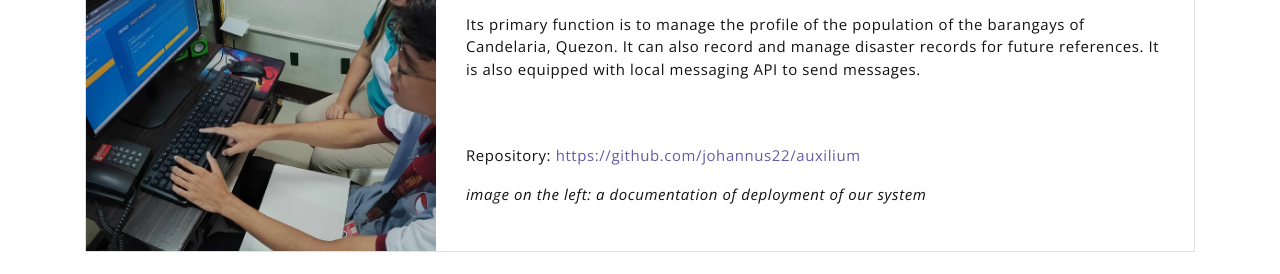
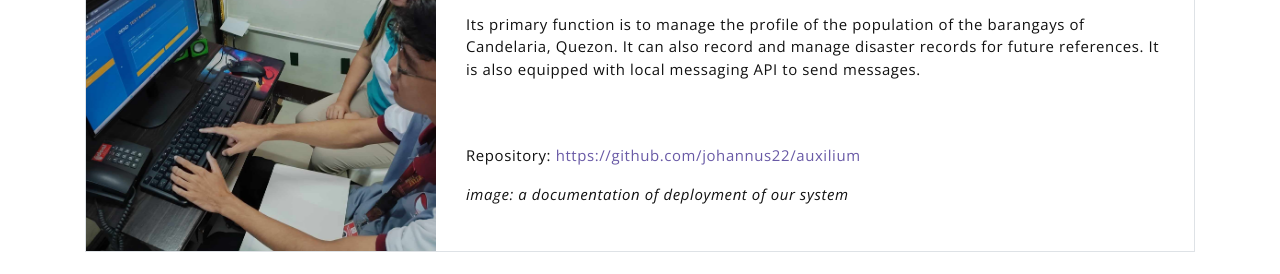
Before and after one commit to johannus22/portfolio, a website: page index.html in a window 1280 px wide. Shown: the part 2621-2895 px from the top of the page. Drawn offline with nearby package versions, Linux system fonts and the light colour scheme; a web font is replaced by a local one.

Commit message:
minor typographical revisions

```diff
--- a/index.html
+++ b/index.html
@@ -212,7 +212,7 @@
 
                     <br><br><p>Repository: <a href="https://github.com/johannus22/auxilium">https://github.com/johannus22/auxilium</a></p>
 
-                    <p><i>image on the left: a documentation of deployment of our system</i></p>
+                    <p><i>image: a documentation of deployment of our system</i></p>
 
                 </div>
             </div><!-- end of blog wrapper -->
@@ -258,7 +258,7 @@
         // JavaScript to trigger the download
         document.getElementById('dl-btn').addEventListener('click', function () {
             var link = document.createElement('a');
-            link.href = 'public_html/assets/downloads/CV-JohnRafaelMasilungan.pdf';
+            link.href = 'public_html/assets/downloads/CV-JohnRafaelMasilungan .pdf';
             link.download = 'CV-JohnRafaelMasilungan.pdf';
             link.click();
         });
```
